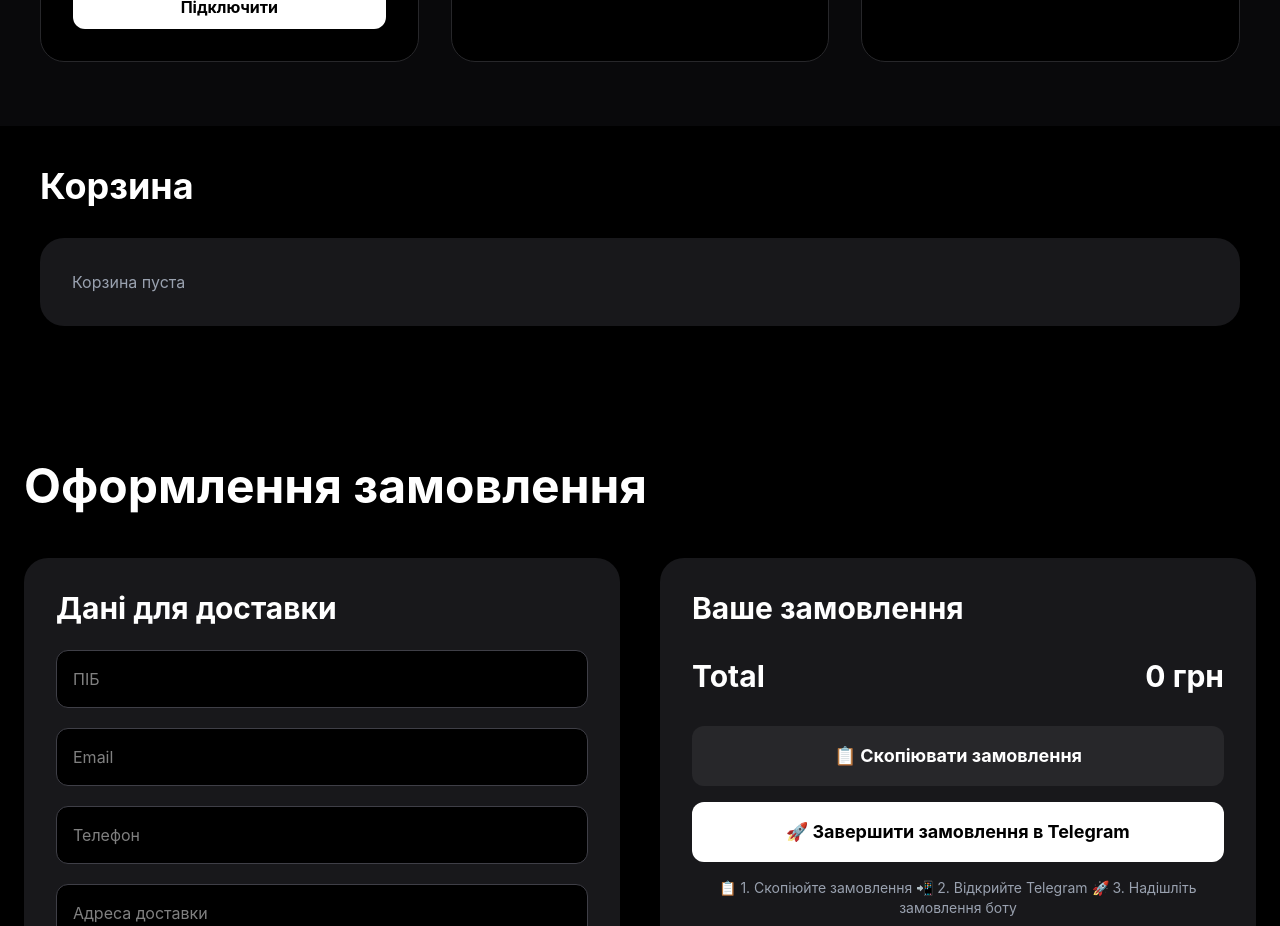
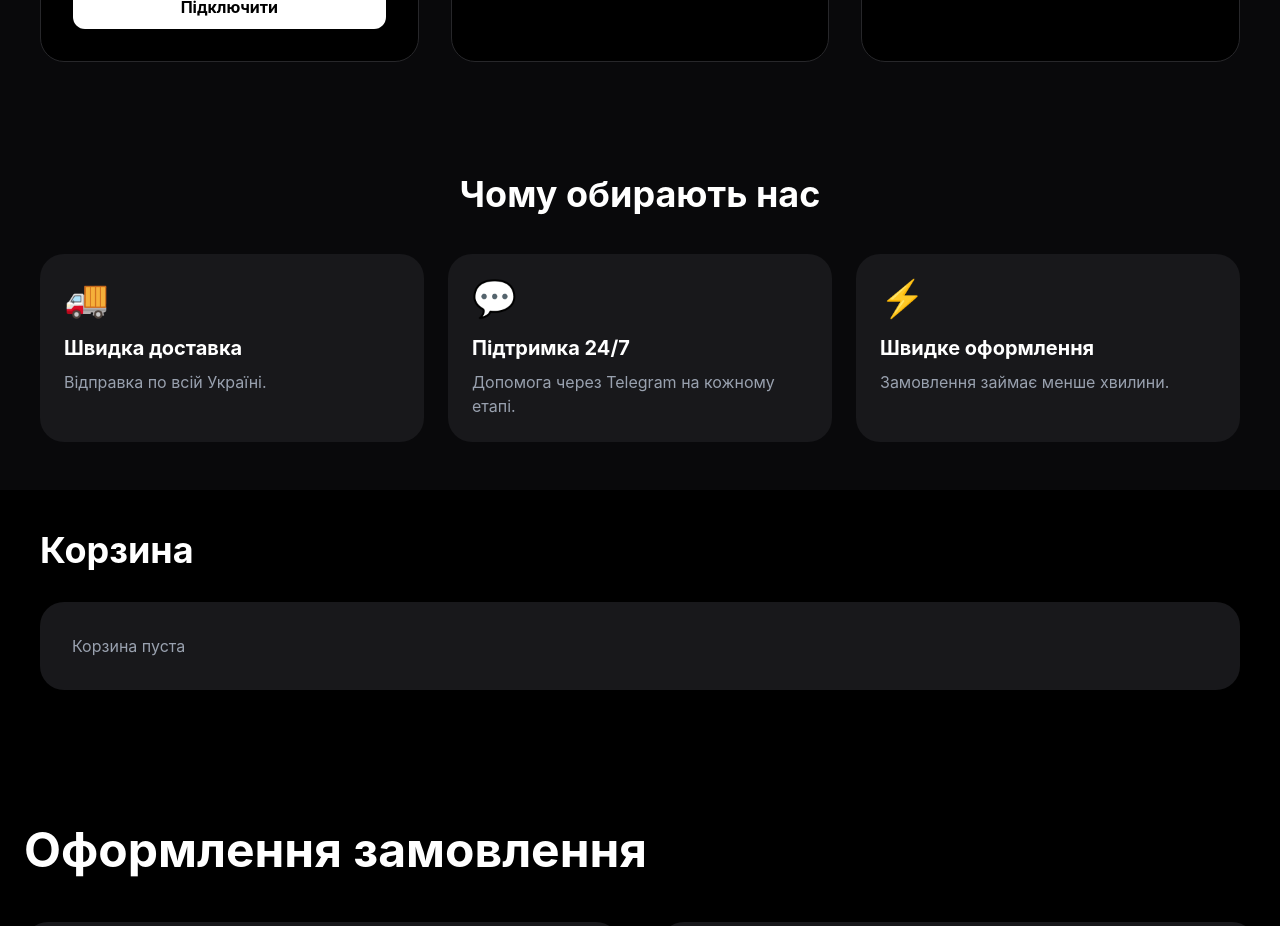
Before and after one commit to PRIYOM69/starlink-store, a React (Vite) app: page / in a window 1280 px wide. Shown: the part 1880-2806 px from the top of the page. Built offline with nearby package versions, Linux system fonts and the light colour scheme.

Commit message:
add why choose us section

```diff
--- a/src/App.jsx
+++ b/src/App.jsx
@@ -393,6 +393,53 @@ addToCart({
           </div>
         </div>
       </section>
+      <section className="bg-zinc-950 py-12 px-4 md:px-10">
+
+  <h2 className="text-3xl md:text-4xl font-bold text-center mb-10">
+    Чому обирають нас
+  </h2>
+
+  <div className="grid grid-cols-1 md:grid-cols-3 gap-6">
+
+    <div className="bg-zinc-900 p-6 rounded-3xl">
+      <div className="text-4xl mb-4">🚚</div>
+
+      <h3 className="text-xl font-bold mb-2">
+        Швидка доставка
+      </h3>
+
+      <p className="text-gray-400">
+        Відправка по всій Україні.
+      </p>
+    </div>
+
+    <div className="bg-zinc-900 p-6 rounded-3xl">
+      <div className="text-4xl mb-4">💬</div>
+
+      <h3 className="text-xl font-bold mb-2">
+        Підтримка 24/7
+      </h3>
+
+      <p className="text-gray-400">
+        Допомога через Telegram на кожному етапі.
+      </p>
+    </div>
+
+    <div className="bg-zinc-900 p-6 rounded-3xl">
+      <div className="text-4xl mb-4">⚡</div>
+
+      <h3 className="text-xl font-bold mb-2">
+        Швидке оформлення
+      </h3>
+
+      <p className="text-gray-400">
+        Замовлення займає менше хвилини.
+      </p>
+    </div>
+
+  </div>
+
+</section>
 <section id="cart" className="p-4 md:p-10">
 
   <h2 className="text-3xl md:text-4xl font-bold mb-8">
```
